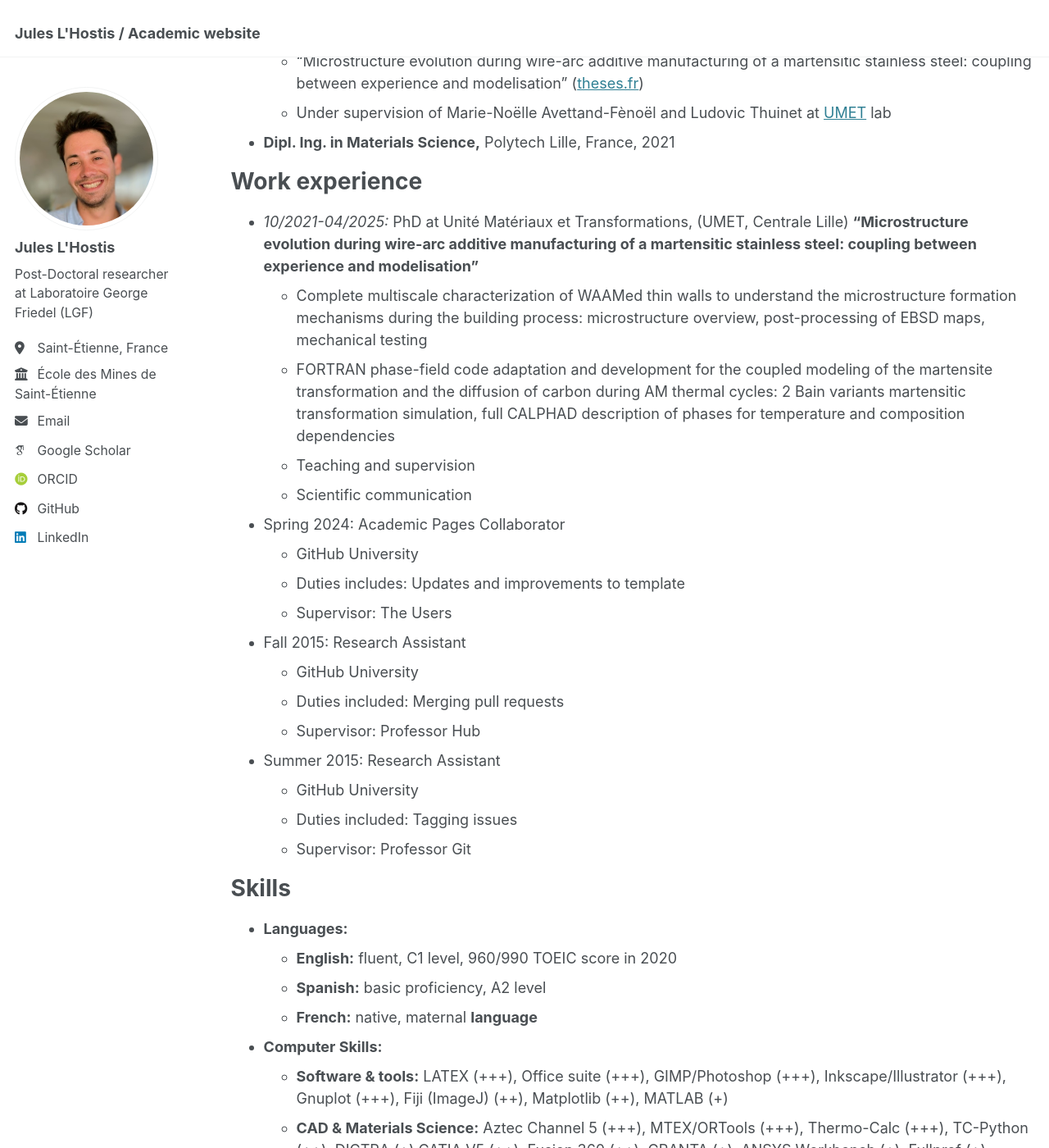
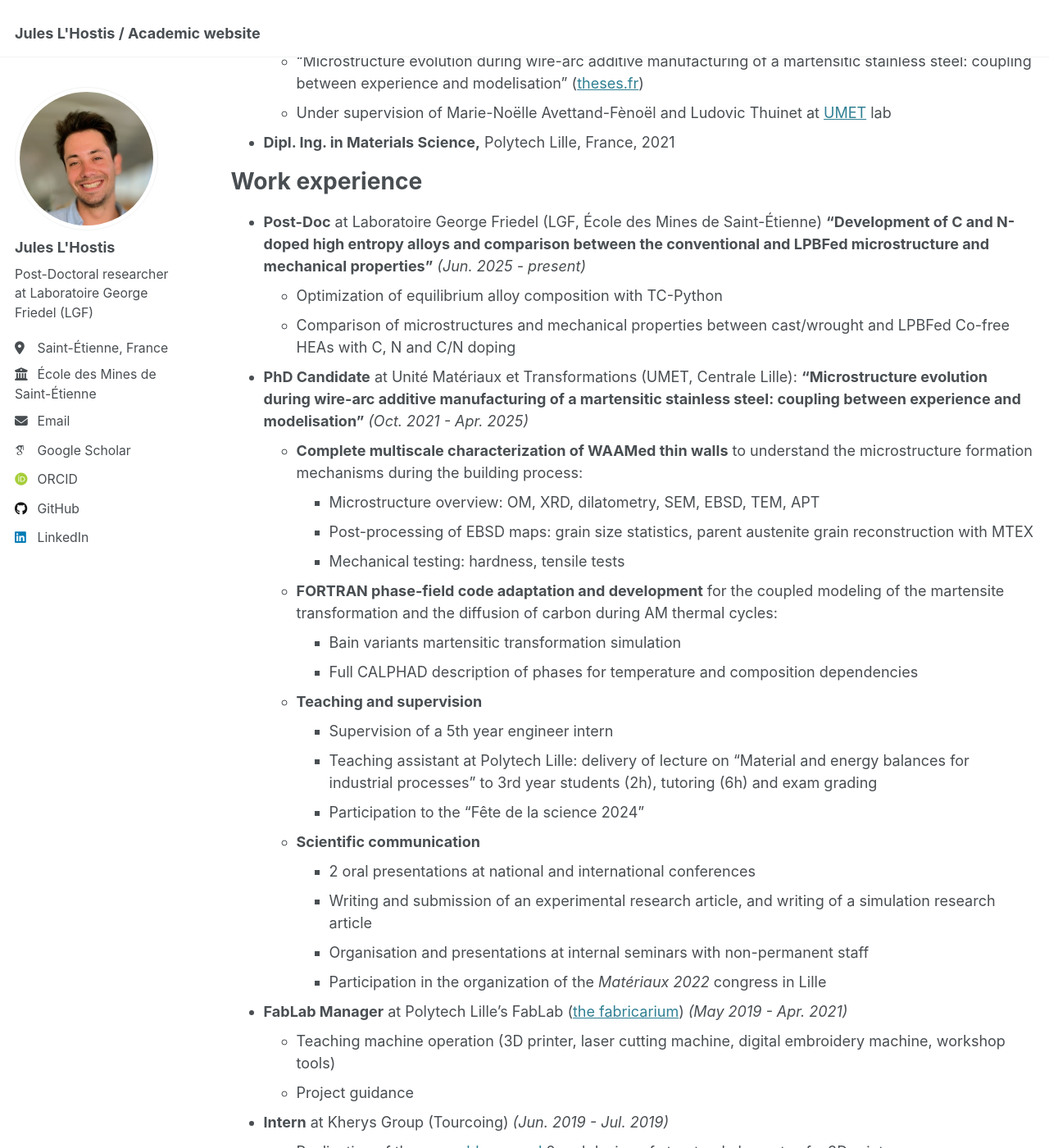
Before and after one commit to jlhostis/jlhostis.github.io, a Jekyll site: the page built from _pages/cv.md, in a window 1280 px wide and 1400 px high, scrolled down 229 px. Shown: the whole window at 82% size. Built offline with Jekyll 4.4.1, drawn with Linux system fonts in a browser that asks for light colours; some web fonts are replaced; some of the changed text lies outside the part shown.

Commit message:
format CV, hyperlink to tizyx manual

```diff
--- a/_pages/cv.md
+++ b/_pages/cv.md
@@ -20,30 +20,34 @@ Education
 
 Work experience
 ======
-<!-- * *06/2025-present:* Post-Doc at Laboratoire George Friedel (LGF, École des Mines de Saint-Étienne) **"Development of C and N-doped high entropy alloys and comparison between the conventional and LPBFed microstructure and mechanical properties"**
+* **Post-Doc** at Laboratoire George Friedel (LGF, École des Mines de Saint-Étienne) **"Development of C and N-doped high entropy alloys and comparison between the conventional and LPBFed microstructure and mechanical properties"** *(Jun. 2025 - present)*
   * Optimization of equilibrium alloy composition with TC-Python
-  * Comparison of microstructures and mechanical properties between cast/wrought and LPBFed Co-free HEAs with C, N and C/N doping -->
+  * Comparison of microstructures and mechanical properties between cast/wrought and LPBFed Co-free HEAs with C, N and C/N doping
 
-* *10/2021-04/2025:* PhD at Unité Matériaux et Transformations, (UMET, Centrale Lille) **"Microstructure evolution during wire-arc additive manufacturing of a martensitic stainless steel: coupling between experience and modelisation"**
-  * Complete multiscale characterization of WAAMed thin walls to understand the microstructure formation mechanisms during the building process: microstructure overview, post-processing of EBSD maps, mechanical testing
-  * FORTRAN phase-field code adaptation and development for the coupled modeling of the martensite transformation and the diffusion of carbon during AM thermal cycles: 2 Bain variants martensitic transformation simulation, full CALPHAD description of phases for temperature and composition dependencies
-  * Teaching and supervision
-  * Scientific communication
+* **PhD Candidate** at Unité Matériaux et Transformations (UMET, Centrale Lille): **"Microstructure evolution during wire-arc additive manufacturing of a martensitic stainless steel: coupling between experience and modelisation"** *(Oct. 2021 - Apr. 2025)*
+  * **Complete multiscale characterization of WAAMed thin walls** to understand the microstructure formation mechanisms during the building process:
+    * Microstructure overview: OM, XRD, dilatometry, SEM, EBSD, TEM, APT
+    * Post-processing of EBSD maps: grain size statistics, parent austenite grain reconstruction with MTEX
+    * Mechanical testing: hardness, tensile tests
+  * **FORTRAN phase-field code adaptation and development** for the coupled modeling of the martensite transformation and the diffusion of carbon during AM thermal cycles:
+    *  Bain variants martensitic transformation simulation
+    *  Full CALPHAD description of phases for temperature and composition dependencies
+  * **Teaching and supervision**
+    * Supervision of a 5th year engineer intern
+    * Teaching assistant at Polytech Lille: delivery of lecture on "Material and energy balances for industrial processes" to 3rd year students (2h), tutoring (6h) and exam grading
+    * Participation to the "Fête de la science 2024"
+  * **Scientific communication**
+    * 2 oral presentations at national and international conferences
+    * Writing and submission of an experimental research article, and writing of a simulation research article
+    * Organisation and presentations at internal seminars with non-permanent staff
+    * Participation in the organization of the *Matériaux 2022* congress in Lille
 
-* Spring 2024: Academic Pages Collaborator
-  * GitHub University
-  * Duties includes: Updates and improvements to template
-  * Supervisor: The Users
+* **FabLab Manager** at Polytech Lille's FabLab ([the fabricarium](https://fabricarium-fabmanager.polytech-lille.fr/)) *(May 2019 - Apr. 2021)*
+  * Teaching machine operation (3D printer, laser cutting machine, digital embroidery machine, workshop tools)
+  * Project guidance
 
-* Fall 2015: Research Assistant
-  * GitHub University
-  * Duties included: Merging pull requests
-  * Supervisor: Professor Hub
-
-* Summer 2015: Research Assistant
-  * GitHub University
-  * Duties included: Tagging issues
-  * Supervisor: Professor Git
+* **Intern** at Kherys Group (Tourcoing) *(Jun. 2019 - Jul. 2019)*
+  * Realization of the [assembly manual](https://shop.tizyx.fr/telecharger/evy_montage.pdf) 2 and design of structural elements of a 3D printer
 
 Skills
 ======
```
